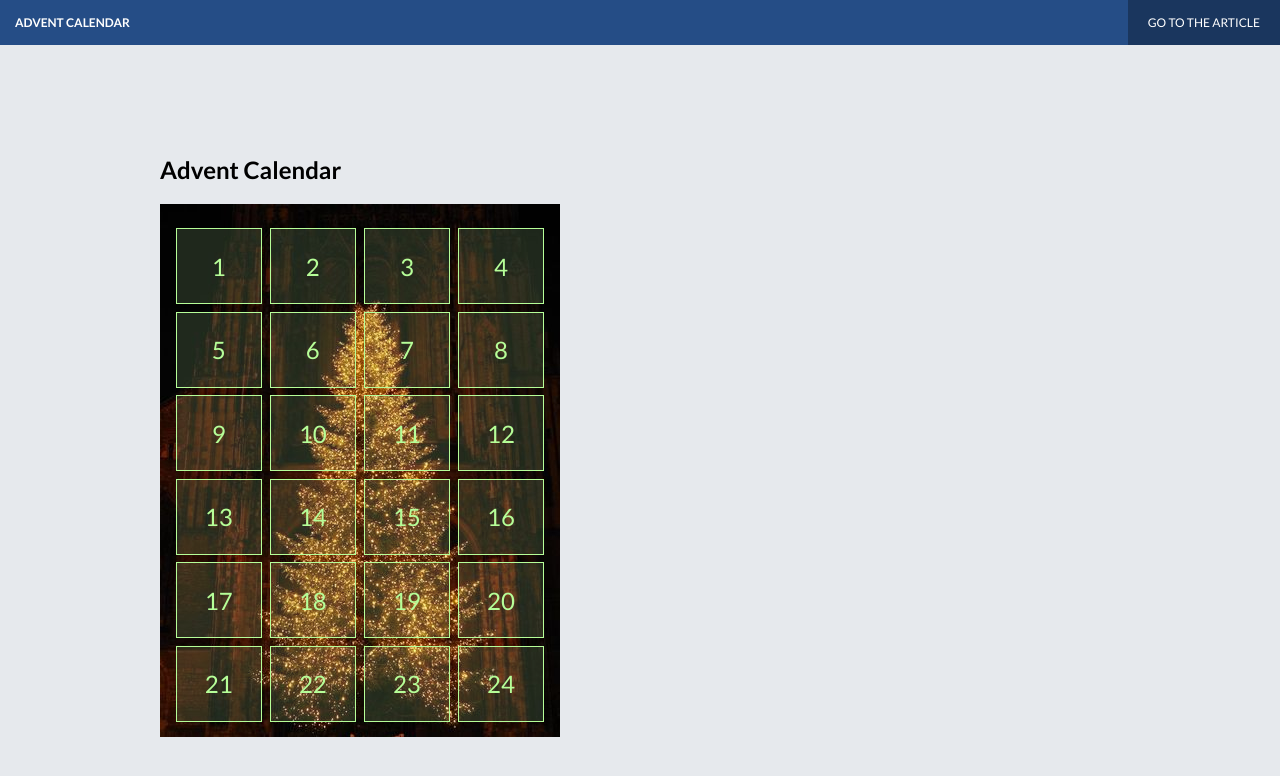
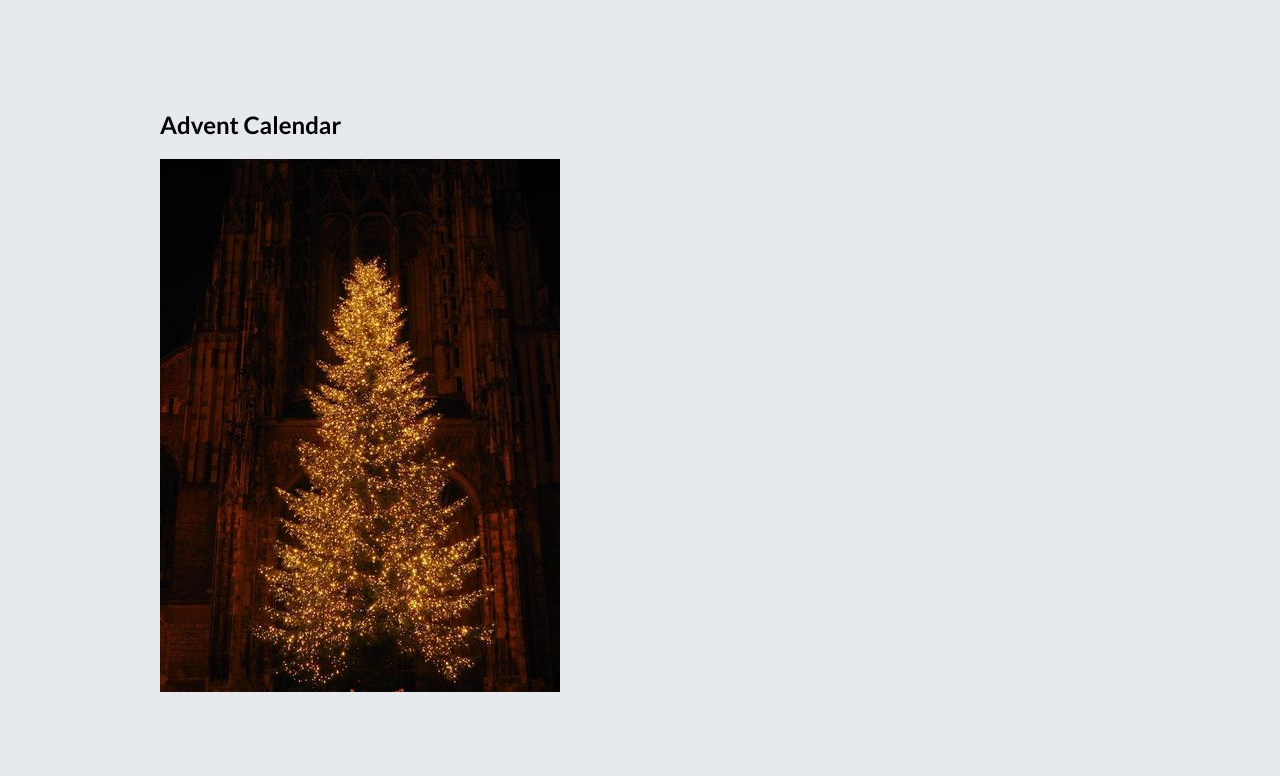
Before and after one commit to azaleamollis/advent-calendar, a plain HTML site: page index.html in a window 1280 px wide. Drawn offline with Linux system fonts and the light colour scheme.

Commit message:
Update index.html

```diff
--- a/index.html
+++ b/index.html
@@ -11,15 +11,12 @@
 		<link rel='stylesheet' href='//fonts.googleapis.com/css?family=Lato:300,400,700'>
 		<link rel="stylesheet" href="//cdnjs.cloudflare.com/ajax/libs/ionicons/1.5.2/css/ionicons.min.css">
 		<link rel="stylesheet" href="style.css" media="all">
+		<script src="scripts/messages.js"></script>
+		<script src="scripts/calendar.js"></script>
 
 	</head>
 
 	<body>
-
-		<header class="demo-header cf">
-			<h1>Advent Calendar</h1>
-			<a href="http://hongkiat.com">Go to the Article</a>
-		</header>
 
 		<div class="demo-content cf">
 			<article>
@@ -31,8 +28,5 @@
 			</article>
 		<div class="demo-content cf">
 
-		<script src="scripts/messages.js"></script>
-		<script src="scripts/calendar.js"></script>
-
 	</body>
 </html>
```
